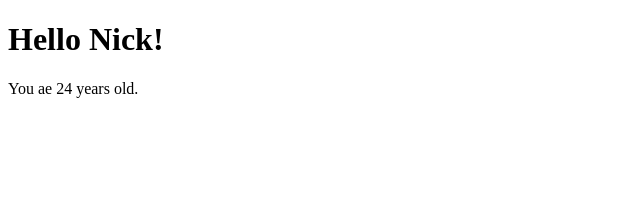
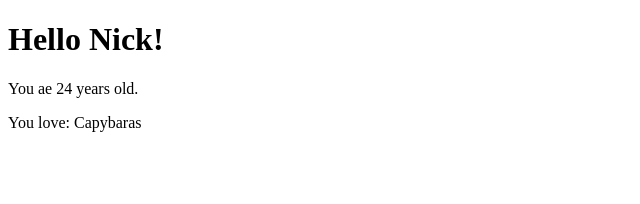
Before and after one commit to AlexWade555/General-Assembly, a React (Create React App) app in the folder 01-hello-world/: page / in a window 1280 px wide. Shown: the top 204 px of the page, without its empty margins (0-640 px from the left). Built offline with nearby package versions, Linux system fonts and the light colour scheme.

Commit message:
render 1 for page

```diff
--- a/01-hello-world/src/App.js
+++ b/01-hello-world/src/App.js
@@ -12,6 +12,7 @@ class Hello extends Component {
       <div>
         <h1>Hello {this.props.name}!</h1>
         <p>You ae {this.props.age} years old.</p>
+        <p>You love: {this.props.animals[0]}</p>
       </div>
     )
   }
--- a/01-hello-world/src/index.js
+++ b/01-hello-world/src/index.js
@@ -6,7 +6,7 @@ var person = {
   personName: "Nick",
   personAge: 24,
   favorites: [
-    "capybaras",
+    "Capybaras",
     "Tigers",
     "Dinosaurs count!"
   ]
@@ -15,6 +15,8 @@ var person = {
 ReactDOM.render(
   <Hello
   name={person.personName}
-  age={person.personAge} />,
+  age={person.personAge}
+  animals={person.favorites}
+    />,
   document.getElementById('root')
 )
```
